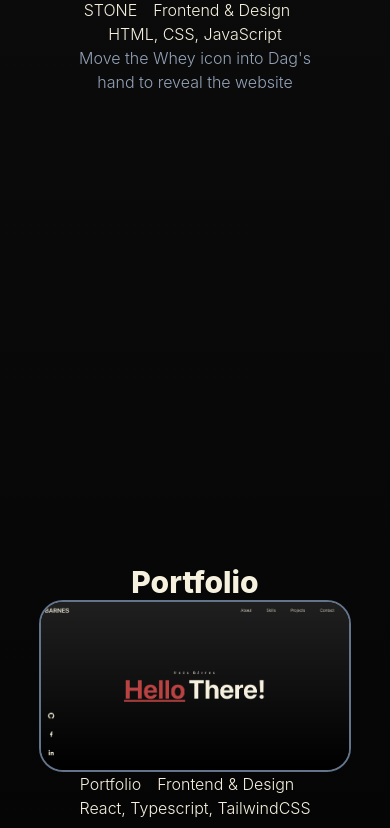
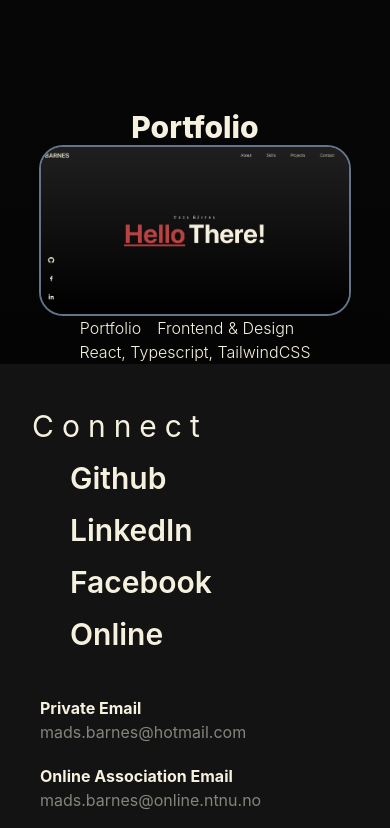
Before and after one commit to madsab/Portfolio, a React (Vite) app: page / in a window 390 px wide. Shown: the part 3116-3944 px from the top of the page. Built offline with nearby package versions, Linux system fonts and the light colour scheme; some icons are missing.

Commit message:
add: responsive project section

```diff
--- a/src/components/Projects.tsx
+++ b/src/components/Projects.tsx
@@ -9,12 +9,12 @@ const Projects = () => {
       id="projects"
       className=" w-screen flex flex-col items-center snap-start"
     >
-      <div className=" snap-mandatory snap-y">
+      <div className=" snap-mandatory snap-y max-md:space-y-48 ">
         {ProjectLinks.map((project, index) => {
           return (
             <div
               key={index}
-              className=" h-screen snap-start flex flex-col justify-center items-center"
+              className="md:h-screen snap-start flex flex-col justify-center items-center"
             >
               {index == 0 && (
                 <Reveal className="p-8">
```
